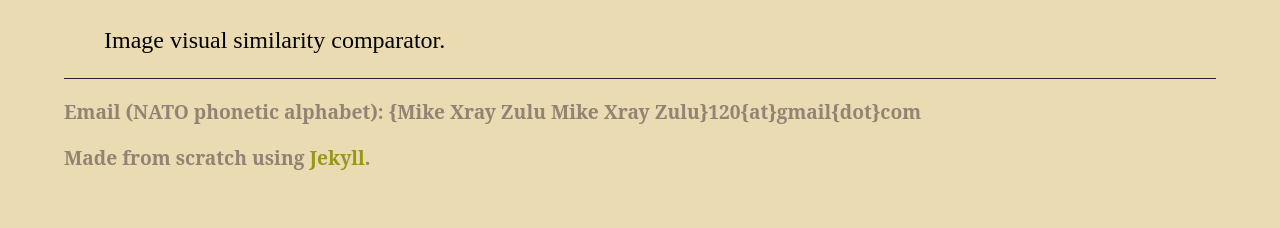
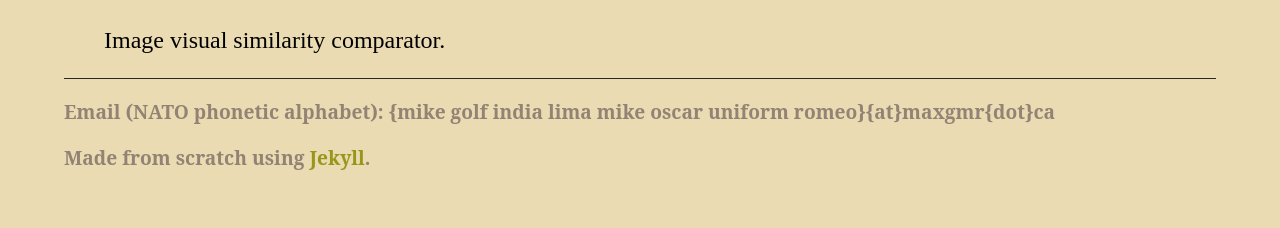
Before and after one commit to maxgmr/maxgmr.github.io, a Jekyll site: the page built from projects.html, in a window 1280 px wide. Shown: the part 907-1135 px from the top of the page. Built offline with Jekyll 4.4.1, drawn with Linux system fonts in a browser that asks for light colours.

Commit message:
update email

```diff
--- a/_includes/footer.html
+++ b/_includes/footer.html
@@ -1,8 +1,8 @@
 <footer>
   <ul>
     <li>
-      Email (NATO phonetic alphabet): {Mike Xray Zulu Mike Xray
-      Zulu}120{at}gmail{dot}com
+      Email (NATO phonetic alphabet): {mike golf india lima mike oscar uniform
+      romeo}{at}maxgmr{dot}ca
     </li>
   </ul>
   <ul>
--- a/index.html
+++ b/index.html
@@ -29,4 +29,4 @@ title: Home
   installed packages." class="fig-img" use-href="true"
   href="/projects/pacbrow.html" %}
 </div>
-<p>This website is perpetually under construction, just like all of us are.</p>
+<p>This website is perpetually under construction, just as we all are.</p>
```
